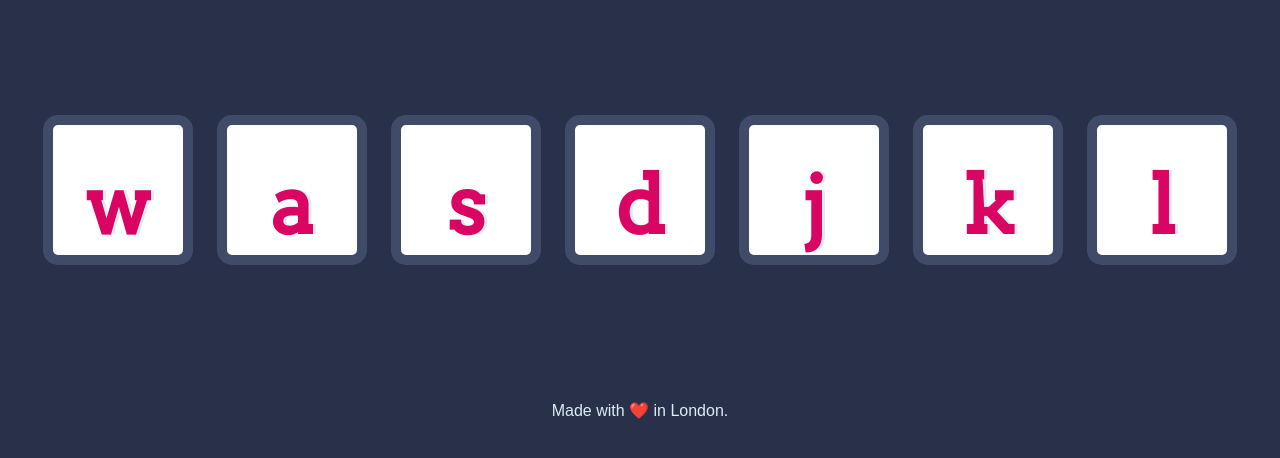
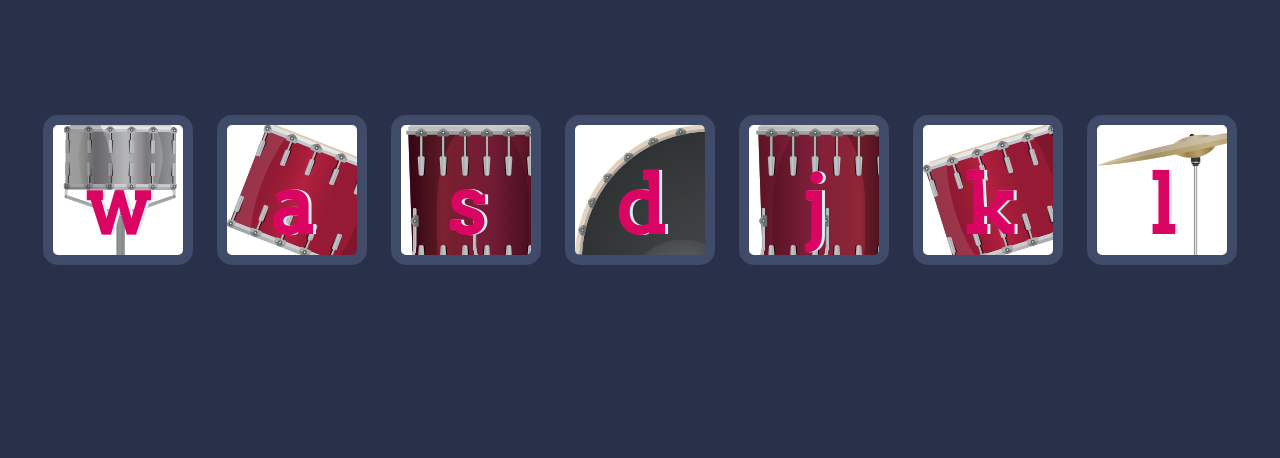
Before and after one commit to Yashsaraf96/web-dev, a plain HTML site: page Drum Kit/index.html in a window 1280 px wide. Shown: the part 174-632 px from the top of the page. Drawn offline with Linux system fonts and the light colour scheme.

Commit message:
Add bg image to buttons and added eventListener to the buttons

```diff
--- a/Drum Kit/index.html
+++ b/Drum Kit/index.html
@@ -22,9 +22,7 @@
   </div>
 
 
-  <footer>
-    Made with ❤️ in London.
-  </footer>
+  <script src="index.js" charset="utf-8"></script>
 </body>
 
 </html>
--- a/Drum Kit/index.js
+++ b/Drum Kit/index.js
@@ -0,0 +1,10 @@
+var drumButtons = document.querySelectorAll(".drum");
+
+for (var i=0; i<drumButtons.length; i++){
+  drumButtons[i].addEventListener("click", handleClick);
+}
+
+function handleClick() {
+  var audio = new Audio("sounds/tom-1.mp3")
+  audio.play()
+}
--- a/Drum Kit/styles.css
+++ b/Drum Kit/styles.css
@@ -17,31 +17,31 @@ footer {
 }
 
 .w {
-
+  background-image: url("images/snare.png");
 }
 
 .a {
-
+  background-image: url("images/tom1.png");
 }
 
 .s {
-
+  background-image: url("images/tom4.png");
 }
 
 .d {
-
+  background-image: url("images/kick.png");
 }
 
 .j {
-
+  background-image: url("images/tom3.png");
 }
 
 .k {
-
+  background-image: url("images/tom2.png");
 }
 
 .l {
-
+  background-image: url("images/crash.png");
 }
 
 .set {
```
